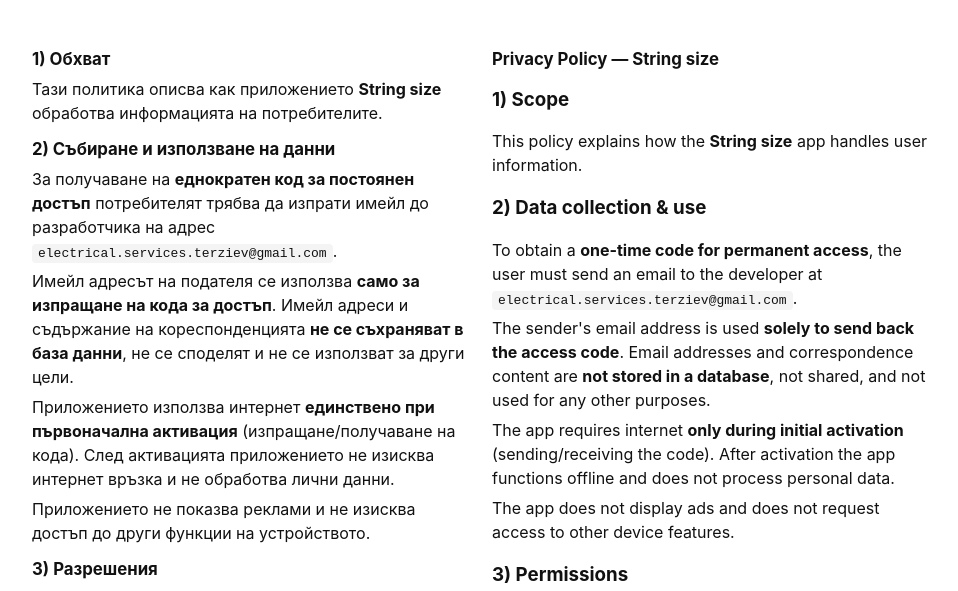
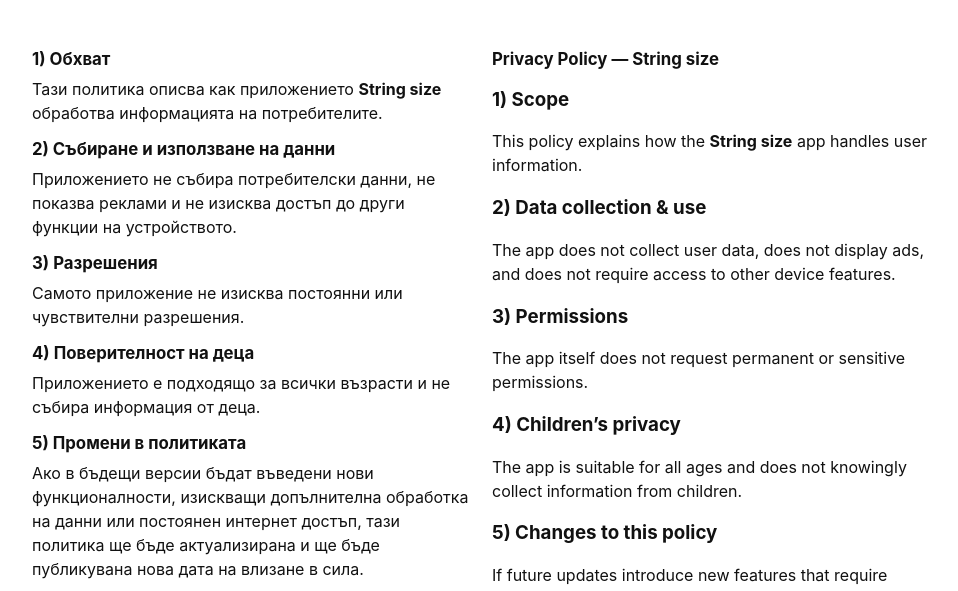
Before and after one commit to estkt/privacy-policy, a plain HTML site: page index.html in a window 1280 px wide. Shown: the part 129-720 px from the top of the page, without its empty margins (158-1116 px from the left). Drawn offline with Linux system fonts and the light colour scheme.

Commit message:
Revise privacy policy content and structure
Updated privacy policy to clarify data collection and permissions.

```diff
--- a/index.html
+++ b/index.html
@@ -32,13 +32,10 @@
         <p>Тази политика описва как приложението <strong>String size</strong> обработва информацията на потребителите.</p>
 
         <h2>2) Събиране и използване на данни</h2>
-        <p>За получаване на <strong>еднократен код за постоянен достъп</strong> потребителят трябва да изпрати имейл до разработчика на адрес <code>electrical.services.terziev@gmail.com</code>.</p>
-        <p>Имейл адресът на подателя се използва <strong>само за изпращане на кода за достъп</strong>. Имейл адреси и съдържание на кореспонденцията <strong>не се съхраняват в база данни</strong>, не се споделят и не се използват за други цели.</p>
-        <p>Приложението използва интернет <strong>единствено при първоначална активация</strong> (изпращане/получаване на кода). След активацията приложението не изисква интернет връзка и не обработва лични данни.</p>
-        <p>Приложението не показва реклами и не изисква достъп до други функции на устройството.</p>
+         <p>Приложението не събира потребителски данни, не показва реклами и не изисква достъп до други функции на устройството.</p>
 
         <h2>3) Разрешения</h2>
-        <p>Интернет достъп е необходим единствено за потребителя да изпрати имейл и да получи кода за достъп. Самото приложение не изисква постоянни или чувствителни разрешения.</p>
+        <p> Самото приложение не изисква постоянни или чувствителни разрешения.</p>
 
         <h2>4) Поверителност на деца</h2>
         <p>Приложението е подходящо за всички възрасти и не събира информация от деца.</p>
@@ -57,13 +54,10 @@
         <p>This policy explains how the <strong>String size</strong> app handles user information.</p>
 
         <h3>2) Data collection &amp; use</h3>
-        <p>To obtain a <strong>one-time code for permanent access</strong>, the user must send an email to the developer at <code>electrical.services.terziev@gmail.com</code>.</p>
-        <p>The sender's email address is used <strong>solely to send back the access code</strong>. Email addresses and correspondence content are <strong>not stored in a database</strong>, not shared, and not used for any other purposes.</p>
-        <p>The app requires internet <strong>only during initial activation</strong> (sending/receiving the code). After activation the app functions offline and does not process personal data.</p>
-        <p>The app does not display ads and does not request access to other device features.</p>
+        <p>The app does not collect user data, does not display ads, and does not require access to other device features.</p>
 
         <h3>3) Permissions</h3>
-        <p>Internet access is only required for the user to send an email and receive the access code. The app itself does not request permanent or sensitive permissions.</p>
+        <p> The app itself does not request permanent or sensitive permissions.</p>
 
         <h3>4) Children’s privacy</h3>
         <p>The app is suitable for all ages and does not knowingly collect information from children.</p>
```
